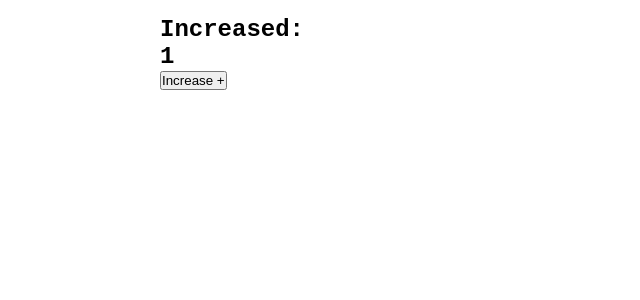
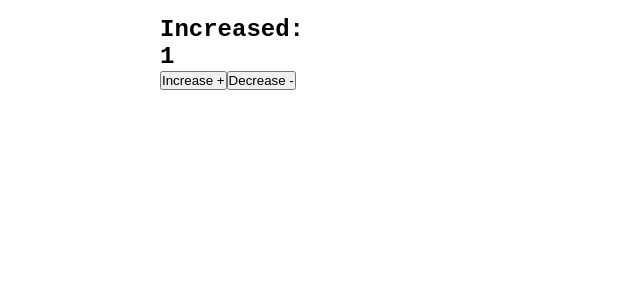
Before and after one commit to Tusar78/React-From-Scratch, a React (Create React App) app in the folder Module-45/my-app/: page / in a window 1280 px wide. Shown: the top 300 px of the page, without its empty margins (0-640 px from the left). Built offline with nearby package versions, Linux system fonts and the light colour scheme.

Commit message:
Decrease functionality also done

```diff
--- a/Module-45/my-app/src/Components/IncreaseDecrease/IncreaseDecrease.js
+++ b/Module-45/my-app/src/Components/IncreaseDecrease/IncreaseDecrease.js
@@ -9,6 +9,7 @@ const IncreaseDecrease = () => {
       <div>
         <h2>Increased: {increase}</h2>
         <button onClick={() => setIncrease(increase + 1)}>Increase + </button>
+        <button onClick={() => setIncrease(increase - 1)}>Decrease - </button>
       </div>
     </div>
   );
```
